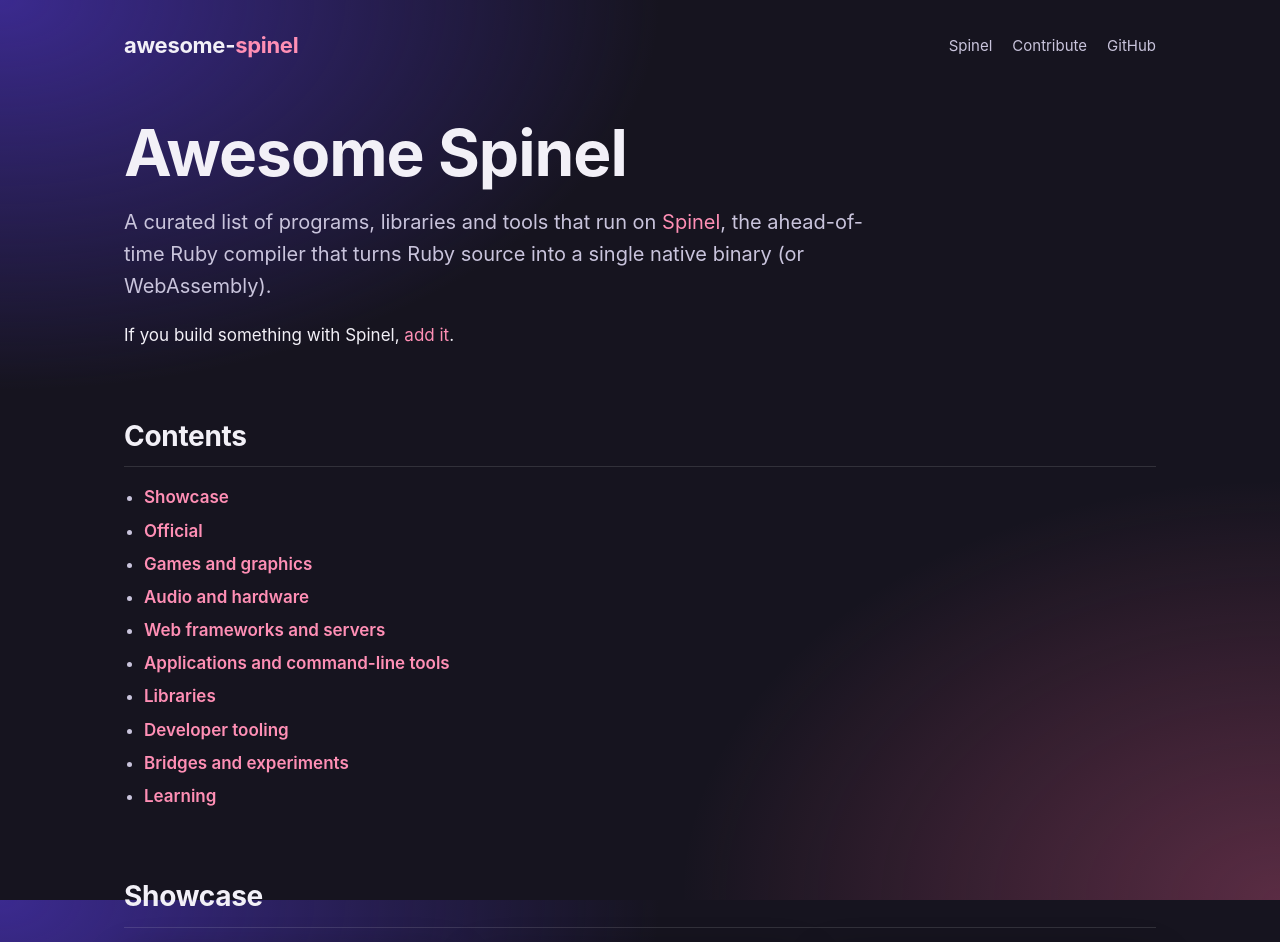
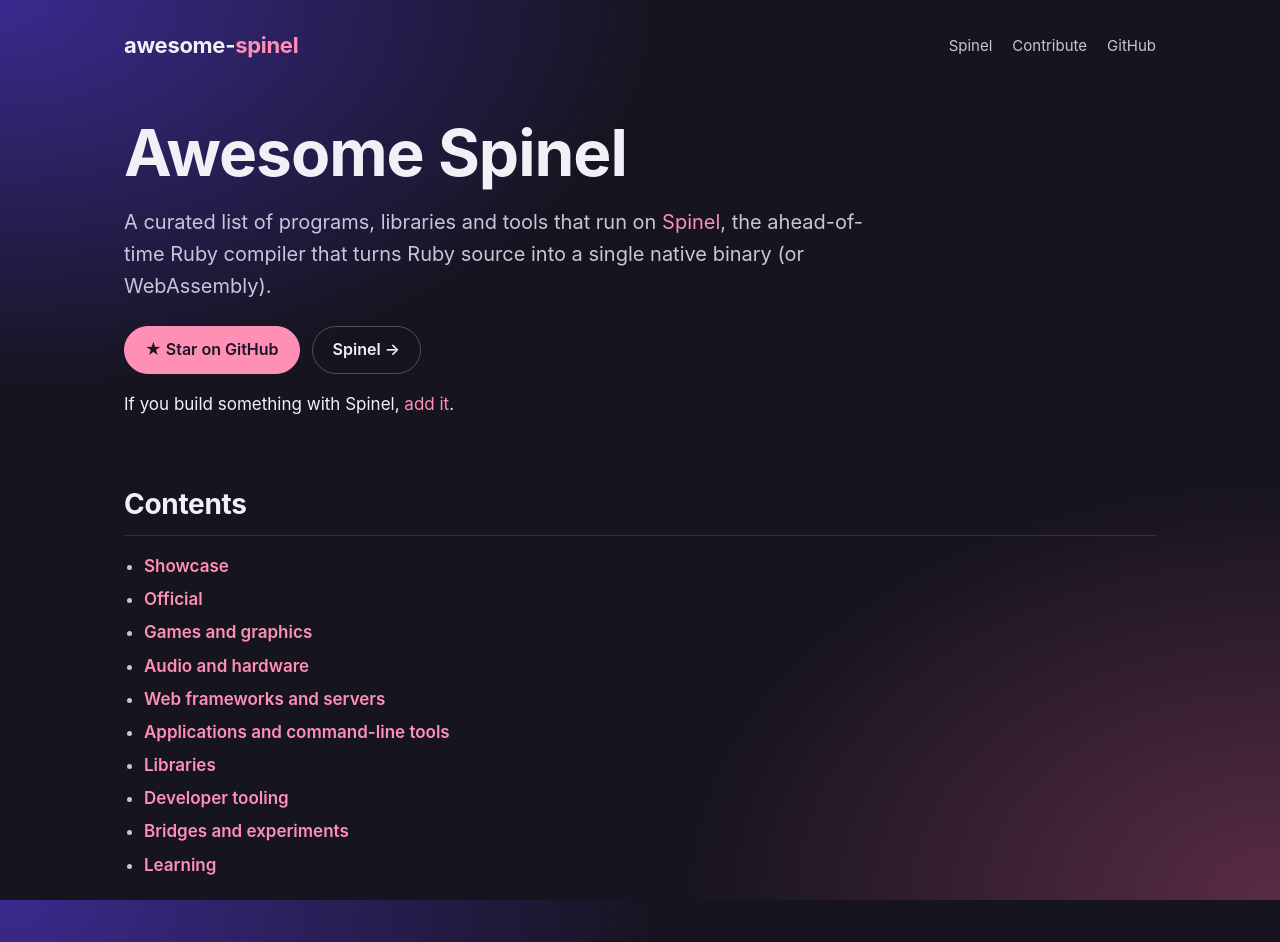
Before and after one commit to aristotelesbr/awesome-spinel, a Jekyll site: the page built from README.md, in a window 1280 px wide. Shown: the top 942 px of the page. Built offline with Jekyll 4.4.1, drawn with Linux system fonts in a browser that asks for light colours; our own code applies the rules of GitHub Pages for plain Markdown files.

Commit message:
Home page shows Star on GitHub and Spinel buttons under the intro
The layout splits the README's HTML after its first paragraph and puts
two buttons there: a filled one to this repository and an outlined one
to matz/spinel. Only the home page gets them; the header links stay.

```diff
--- a/_layouts/default.html
+++ b/_layouts/default.html
@@ -17,7 +17,17 @@
     </nav>
   </header>
   <main class="content">
-    {{ content }}
+    {% if page.url == "/" %}
+      {% assign parts = content | split: "</p>" %}
+      {{ parts[0] }}</p>
+      <p class="actions">
+        <a class="button primary" href="https://github.com/aristotelesbr/awesome-spinel">&#9733; Star on GitHub</a>
+        <a class="button" href="https://github.com/matz/spinel">Spinel &rarr;</a>
+      </p>
+      {% for part in parts offset: 1 %}{{ part }}{% unless forloop.last %}</p>{% endunless %}{% endfor %}
+    {% else %}
+      {{ content }}
+    {% endif %}
   </main>
   <footer class="bottom">
     Built from the <a href="https://github.com/aristotelesbr/awesome-spinel">README</a> with Jekyll on GitHub Pages. CC0.
--- a/assets/css/site.css
+++ b/assets/css/site.css
@@ -83,3 +83,18 @@ code { background: #ffffff14; border-radius: 6px; padding: .1em .35em; font-size
 .content tr:last-child td:last-child p { margin: 0; }
 .content tr:last-child td:last-child p a { color: #d4cfe6; text-decoration: underline; text-decoration-color: #ffffff40; }
 .content tr:last-child td:last-child h3 a { text-decoration: none; }
+
+/* Buttons under the intro. */
+.actions { display: flex; flex-wrap: wrap; gap: 12px; margin: 24px 0 8px; }
+.button {
+  display: inline-block;
+  padding: 10px 20px;
+  border-radius: 999px;
+  border: 1px solid #ffffff40;
+  color: var(--text);
+  font-weight: 600;
+  font-size: 16px;
+}
+.button:hover { text-decoration: none; background: #ffffff12; }
+.button.primary { background: var(--accent); border-color: var(--accent); color: #1a1625; }
+.button.primary:hover { background: #ffa6c5; }
```
